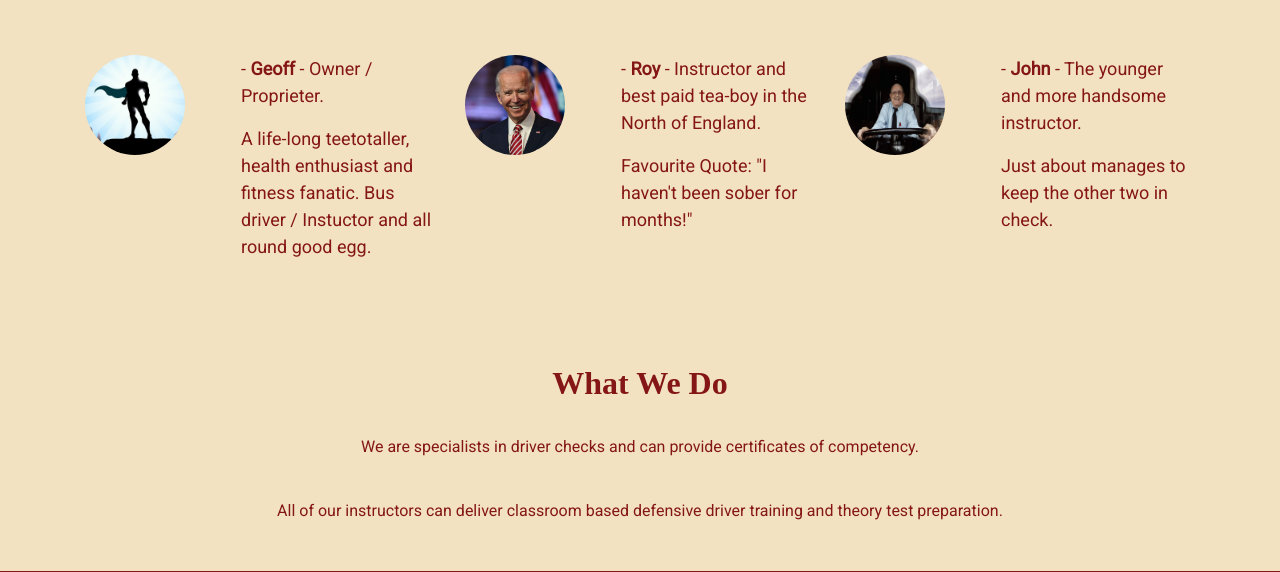
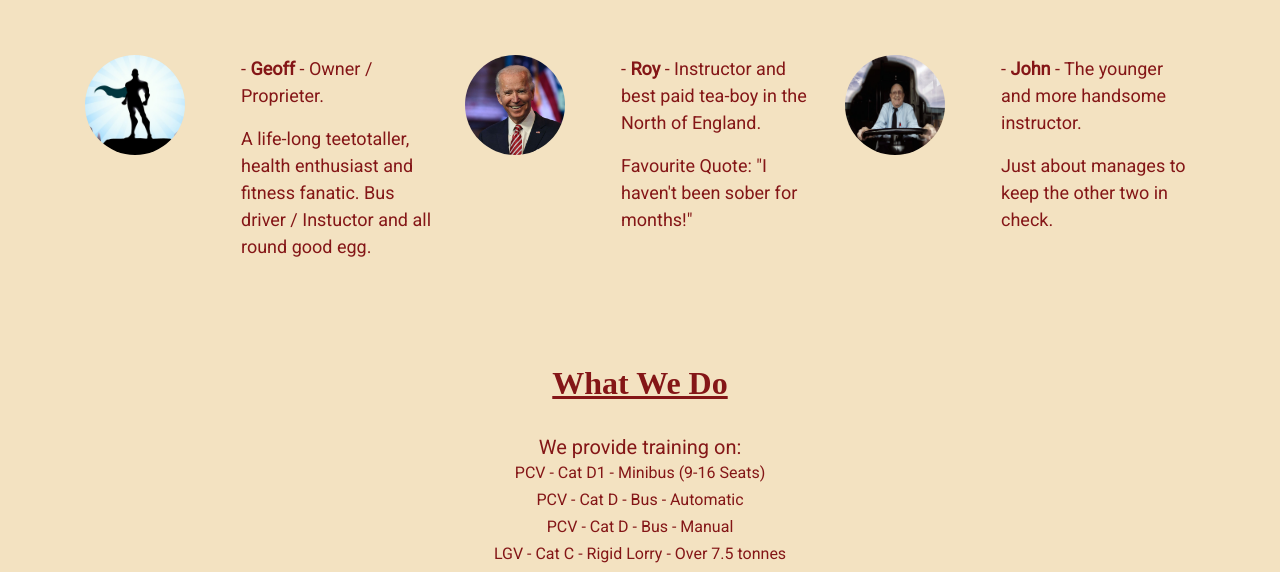
Before and after one commit to AdminJohnny/Milestone-Project-1, a plain HTML site: page index.html in a window 1280 px wide. Shown: the part 726-1298 px from the top of the page. Drawn offline with nearby package versions, Linux system fonts and the light colour scheme.

Commit message:
Content added to index.html

```diff
--- a/assets/css/style.css
+++ b/assets/css/style.css
@@ -145,6 +145,10 @@ h4 {
     font-weight: bold;
 }
 
+h2 {
+    text-decoration: underline;
+}
+
 .welcome {
     margin-bottom: 25px;
 }
@@ -183,6 +187,15 @@ h4 {
 .about p {
     font-size: 18px
 }
+
+/* -------------------------------------------What we do */
+
+.vehicle {
+    line-height: 0.7;
+    text-align: center;
+}
+
+
 
 /* -------------------------------------------Gallery */
 
--- a/index.html
+++ b/index.html
@@ -106,7 +106,20 @@
     <section>
         <div>
             <div class="text-center provide my-5">
-                <h2 class="uppercase">What We Do</h2>
+                <h2>What We Do</h2>
+                <br>
+                <div class="row justify-content-center list-container">
+                    <div class="col-12 center">
+                        <h5>
+                            We provide training on:
+                        </h5>
+                        <p class="vehicle">PCV - Cat D1 - Minibus (9-16 Seats)</p>
+                        <p class="vehicle">PCV - Cat D - Bus - Automatic</p>
+                        <p class="vehicle">PCV - Cat D - Bus - Manual</p>
+                        <p class="vehicle">LGV - Cat C - Rigid Lorry - Over 7.5 tonnes</p>
+                        <p class="vehicle">LGV - Cat C+E - Articulated Lorry - Unit & Trailer</p>
+                    </div>
+                </div>
                 <br>
                 <p>
                     We are specialists in driver checks and can provide certificates of competency.
@@ -116,7 +129,7 @@
                     All of our instructors can deliver classroom based defensive driver
                     training and theory test preparation.
                 </p>
-
+                <br>
 
             </div>
 
```
Also changed, not shown: contact.html (+1 -1 lines).
